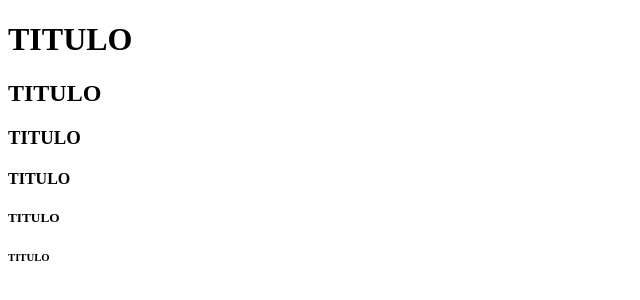
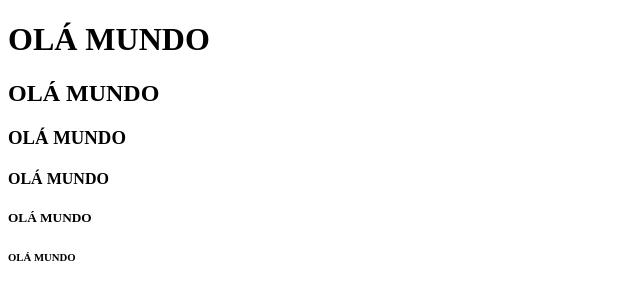
Before and after one commit to ppovoaa/Povoa-sProject, a plain HTML site: page index.html in a window 1280 px wide. Shown: the whole page, without its empty margins (0-640 px from the left). Drawn offline with Linux system fonts and the light colour scheme.

Commit message:
CRIANDO TITULOS

```diff
--- a/index.html
+++ b/index.html
@@ -6,11 +6,11 @@
     <title>Meu primeiro site</title>
 </head>
 <body>
-    <h1>TITULO</h1>
-    <h2>TITULO</h2>
-    <h3>TITULO</h3>
-    <h4>TITULO</h4>
-    <h5>TITULO</h5>
-    <h6>TITULO</h6>
+     <h1>OLÁ MUNDO</h1>
+     <h2>OLÁ MUNDO</h2>
+     <h3>OLÁ MUNDO</h3>
+     <h4>OLÁ MUNDO</h4>
+     <h5>OLÁ MUNDO</h5>
+     <h6>OLÁ MUNDO</h6>
 </body>
 </html>
```
